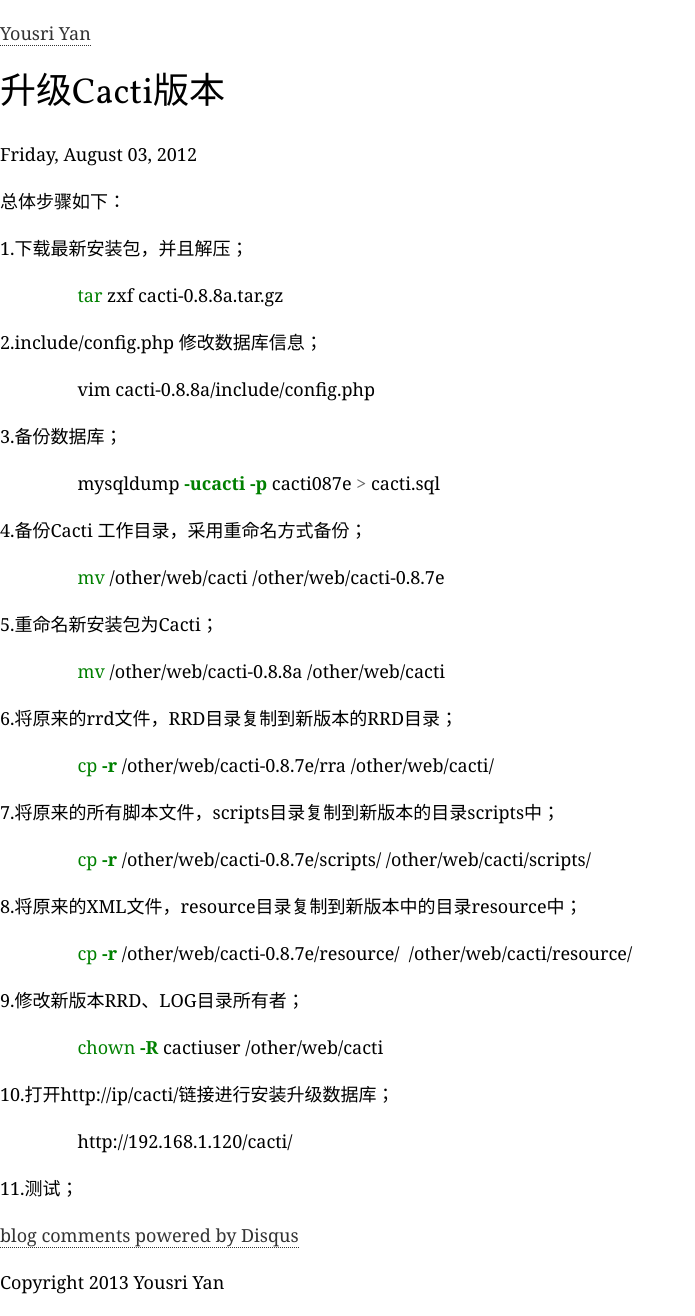
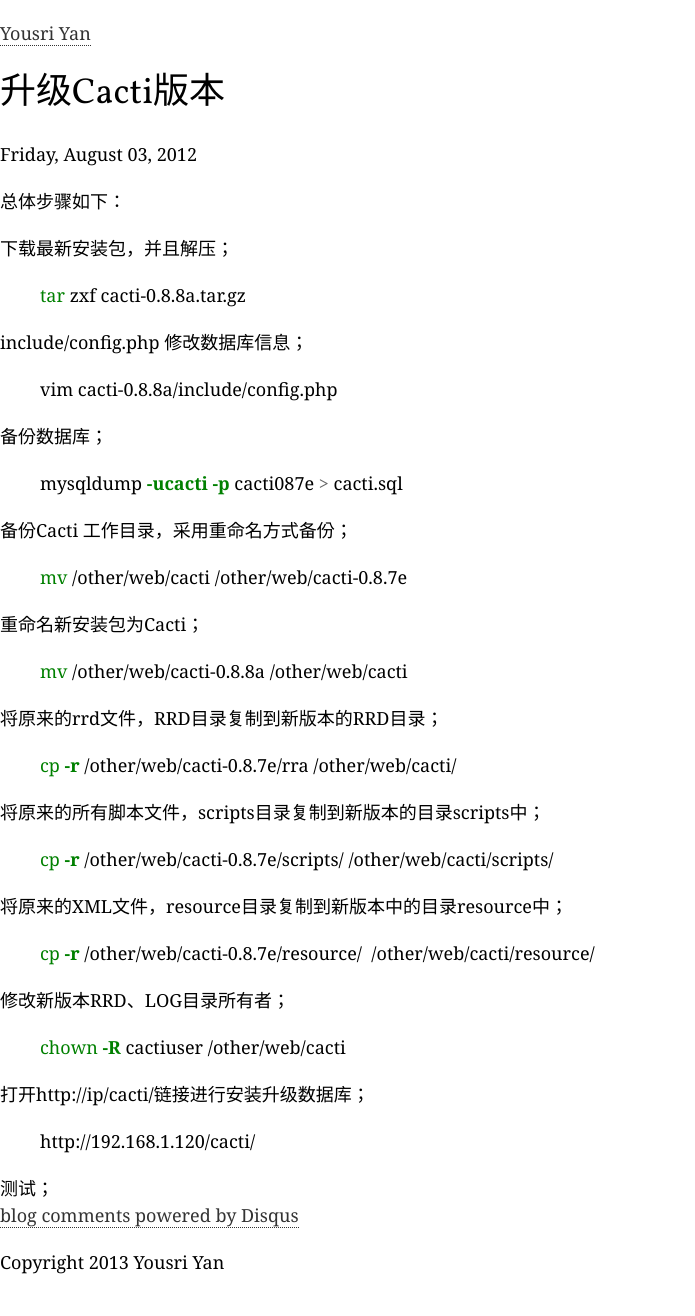
Before and after one commit to ImYousri/imyousri.github.com, a Jekyll site: the page built from _posts/2012-08-03-how-to-update-cacti.markdown, in a window 1280 px wide. Shown: the whole page, without its empty margins (0-695 px from the left). Built offline with Jekyll 4.4.1, drawn with Linux system fonts in a browser that asks for light colours; some web fonts are replaced; comment, search, counter and statistics services are not loaded.

Commit message:
update post

```diff
--- a/_posts/2012-08-03-how-to-update-cacti.markdown
+++ b/_posts/2012-08-03-how-to-update-cacti.markdown
@@ -4,44 +4,44 @@
 ---
 总体步骤如下：
 
-1.下载最新安装包，并且解压；
+##### 下载最新安装包，并且解压；
 {% highlight bash %}
-	tar zxf cacti-0.8.8a.tar.gz
+tar zxf cacti-0.8.8a.tar.gz
 {% endhighlight %}
-2.include/config.php 修改数据库信息；
+##### include/config.php 修改数据库信息；
 {% highlight bash %}
-	vim cacti-0.8.8a/include/config.php
+vim cacti-0.8.8a/include/config.php
 {% endhighlight %}
-3.备份数据库；
+##### 备份数据库；
 {% highlight bash %}
-	mysqldump -ucacti -p cacti087e > cacti.sql
+mysqldump -ucacti -p cacti087e > cacti.sql
 {% endhighlight %}
-4.备份Cacti 工作目录，采用重命名方式备份；
+##### 备份Cacti 工作目录，采用重命名方式备份；
 {% highlight bash %}
-	mv /other/web/cacti /other/web/cacti-0.8.7e
+mv /other/web/cacti /other/web/cacti-0.8.7e
 {% endhighlight %}
-5.重命名新安装包为Cacti；
+##### 重命名新安装包为Cacti；
 {% highlight bash %}
-	mv /other/web/cacti-0.8.8a /other/web/cacti
+mv /other/web/cacti-0.8.8a /other/web/cacti
 {% endhighlight %}
-6.将原来的rrd文件，RRD目录复制到新版本的RRD目录；
+##### 将原来的rrd文件，RRD目录复制到新版本的RRD目录；
 {% highlight bash %}
-	cp -r /other/web/cacti-0.8.7e/rra /other/web/cacti/
+cp -r /other/web/cacti-0.8.7e/rra /other/web/cacti/
 {% endhighlight %}
-7.将原来的所有脚本文件，scripts目录复制到新版本的目录scripts中；
+##### 将原来的所有脚本文件，scripts目录复制到新版本的目录scripts中；
 {% highlight bash %}
-	cp -r /other/web/cacti-0.8.7e/scripts/ /other/web/cacti/scripts/
+cp -r /other/web/cacti-0.8.7e/scripts/ /other/web/cacti/scripts/
 {% endhighlight %}
-8.将原来的XML文件，resource目录复制到新版本中的目录resource中；
+##### 将原来的XML文件，resource目录复制到新版本中的目录resource中；
 {% highlight bash %}
-	cp -r /other/web/cacti-0.8.7e/resource/  /other/web/cacti/resource/
+cp -r /other/web/cacti-0.8.7e/resource/  /other/web/cacti/resource/
 {% endhighlight %}
-9.修改新版本RRD、LOG目录所有者；
+##### 修改新版本RRD、LOG目录所有者；
 {% highlight bash %}
-	chown -R cactiuser /other/web/cacti
+chown -R cactiuser /other/web/cacti
 {% endhighlight %}
-10.打开http://ip/cacti/链接进行安装升级数据库；
+##### 打开http://ip/cacti/链接进行安装升级数据库；
 {% highlight bash %}
-	http://192.168.1.120/cacti/
+http://192.168.1.120/cacti/
 {% endhighlight %}
-11.测试；
+##### 测试；
```
Also changed, not shown: _posts/2012-01-07-how-to-install-ruby-on-rails-in-ubuntu.markdown (+26 -25 lines), _posts/2012-08-02-how-to-update-nagios.markdown (+9 -7 lines).
